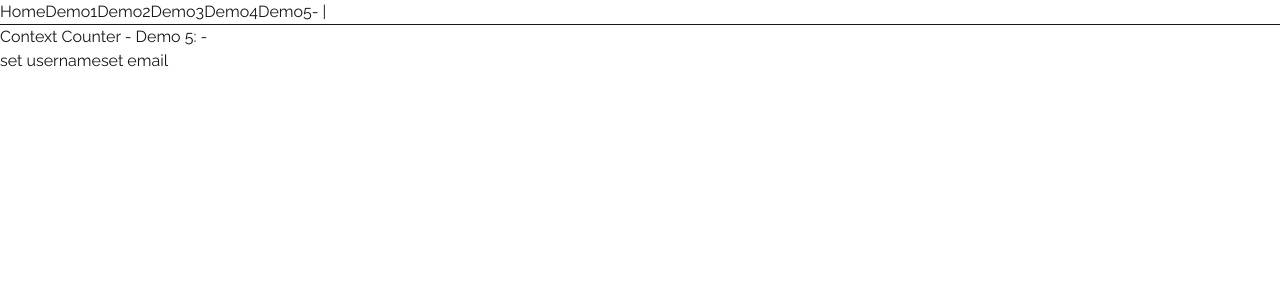
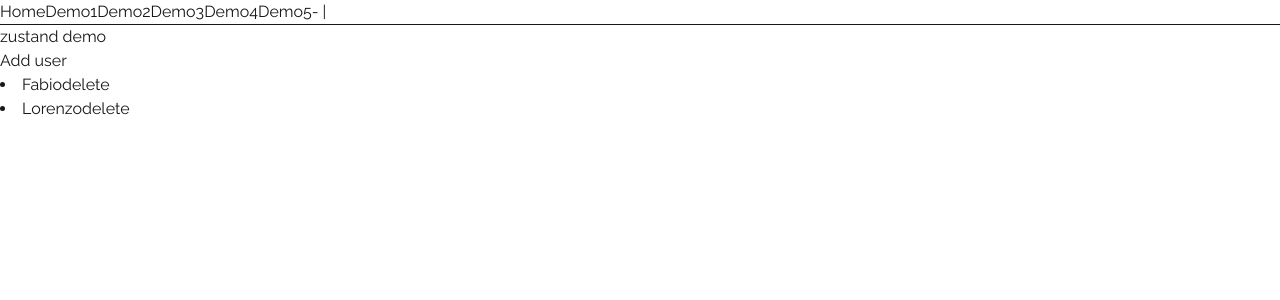
Before and after one commit to To5pl/JavaStella, a Next.js app in the folder stella-app/: page /demo5 in a window 1280 px wide. Shown: the top 300 px of the page. Built offline with nearby package versions, Linux system fonts and the light colour scheme.

Commit message:
lezione 5.3

```diff
--- a/stella-app/app/NavBar.tsx
+++ b/stella-app/app/NavBar.tsx
@@ -3,6 +3,7 @@
 import { ProfileContext } from '@/app/store/ProfileContextProvider';
 
 import React, { useContext } from 'react';
+import { LanguageContext } from './store/LanguageContextProvider';
 
 export default function NavBar() {
   const { state, dispatch } = useContext(ProfileContext);
@@ -16,6 +17,7 @@ export default function NavBar() {
       <a href="/demo4">Demo4</a>
       <a href="/demo5">Demo5</a>
       - { state.email } | { state.username }
+
       <hr/>
     </div>
   )
--- a/stella-app/app/demo5/page.tsx
+++ b/stella-app/app/demo5/page.tsx
@@ -1,21 +1,29 @@
 "use client";
 
-import { ProfileContext } from '@/app/store/ProfileContextProvider';
-
-import { useContext } from 'react';
+import useUsers from '@/app/store/users.store';
 
 export default function Demo5() {
-  const { state, dispatch } = useContext(ProfileContext);
+  const users = useUsers(state => state.users)
+  const remove = useUsers(state => state.remove)
+  const add = useUsers(state => state.add)
 
   return (
     <main>
-     <h1>Context Counter - Demo 5: {state.username} - {state.email} </h1>
-      <button onClick={
-        () => dispatch({ type: "CHANGE_USERNAME", payload: 'fabio' })}
-      > set username </button>
-      <button onClick={
-        () => dispatch({ type: "CHANGE_EMAIL", payload: 'hello@fabiobiondi.io' })}
-      > set email </button>
+      <h1>zustand demo</h1>
+
+      <button onClick={() => {
+        const now = Date.now();
+        add({id: now, name: `User ${now}`})
+      }}>Add user</button>
+
+      {
+        users.map(item => {
+          return <li key={item.id}>
+            {item.name}
+            <button onClick={() => remove(item.id)}>delete</button>
+          </li>
+        })
+      }
     </main>
   )
 }
--- /dev/null
+++ b/stella-app/app/demo6/page.tsx
@@ -0,0 +1,20 @@
+"use client";
+
+import useUsers from '../store/users.store';
+
+export default function Demo6() {
+
+  const users = useUsers(state => state.users)
+
+  return (
+    <main>
+      <h1>zustand demo</h1>
+
+      {
+        users.map(item => {
+          return <li key={item.id}>{item.name}</li>
+        })
+      }
+    </main>
+  )
+}
--- /dev/null
+++ b/stella-app/app/store/users.store.ts
@@ -0,0 +1,20 @@
+import { User } from '@/model/user';
+import { create } from 'zustand';
+
+export interface UserState {
+  users: User[];
+  add: (user: User) => void,
+  remove: (id: number) => void,
+}
+
+const useUsers = create<UserState>((set) => ({
+  users: [{ id: 1, name: 'Fabio' }, { id: 2, name: 'Lorenzo' }],
+  add: (user: User) => {
+    set(s => ({ users: [...s.users, user] }))
+  },
+  remove: (id: number) => {
+    set(s => ({ users: s.users.filter(item => item.id !== id ) }))
+  },
+}))
+
+export default useUsers;
```
Also changed, not shown: stella-app/package.json (+6 -5 lines), 1 other file (tests, documents, lock files or other folders).
